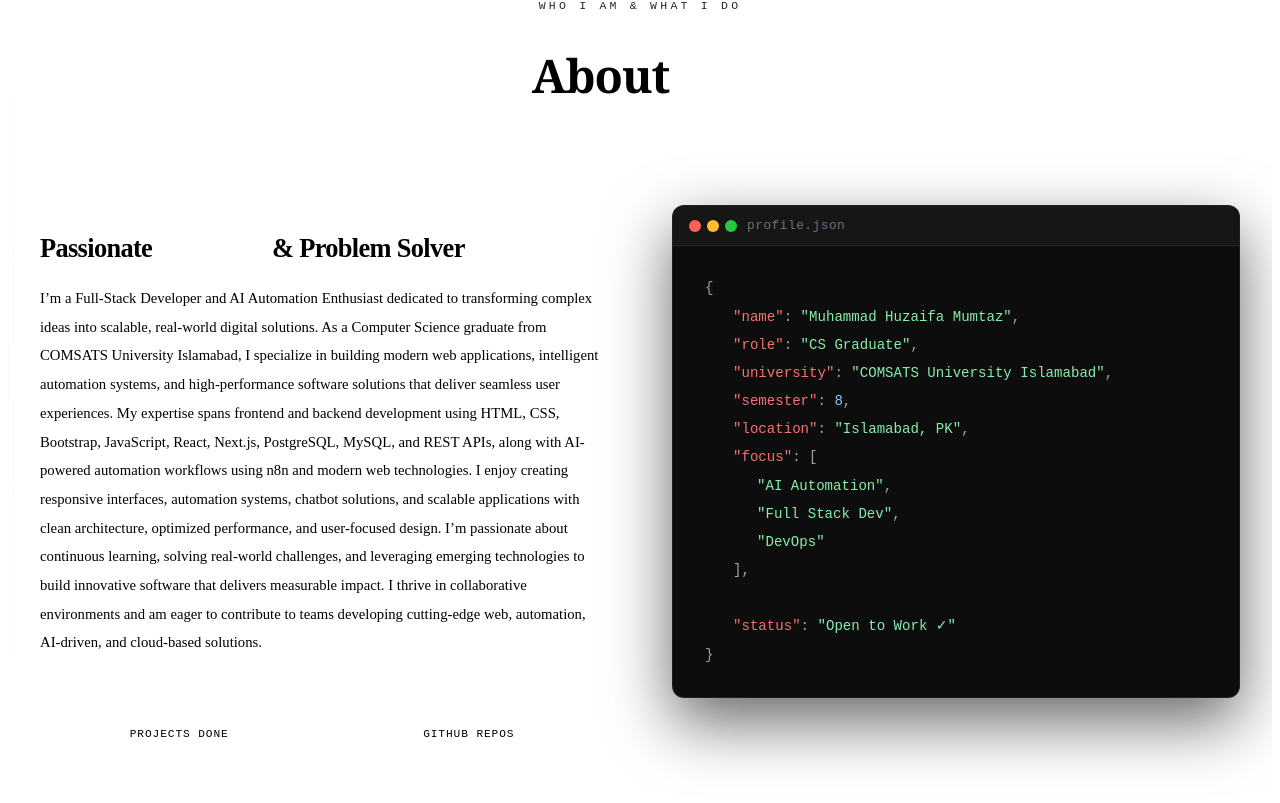
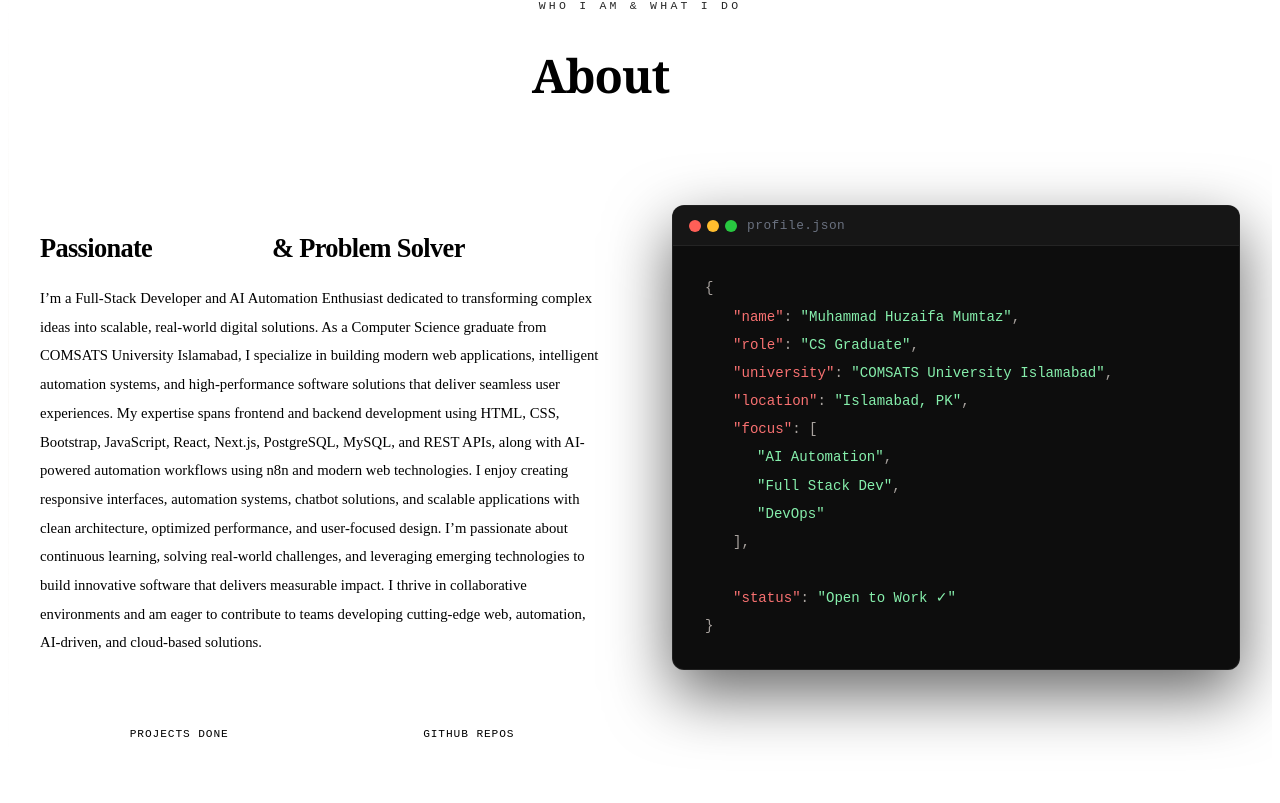
Before and after one commit to Zaifa25/portfolio-HuzaifaMumtaz, a React (Vite) app: page / in a window 1280 px wide. Shown: the part 933-1736 px from the top of the page. Built offline with nearby package versions, Linux system fonts and the light colour scheme; the HTML template or start-up script is replaced by a standard one.

Commit message:
Remove semester property from profile.json code window in About section

```diff
--- a/src/components/About.jsx
+++ b/src/components/About.jsx
@@ -154,13 +154,6 @@ export default function About() {
                 </span><br />
 
                 <span style={{ paddingLeft: 28 }}>
-                  <span className="code-key">"semester"</span>
-                  <span className="code-punct">: </span>
-                  <span className="code-val-num">8</span>
-                  <span className="code-punct">,</span>
-                </span><br />
-
-                <span style={{ paddingLeft: 28 }}>
                   <span className="code-key">"location"</span>
                   <span className="code-punct">: </span>
                   <span className="code-val-str">"Islamabad, PK"</span>
```
